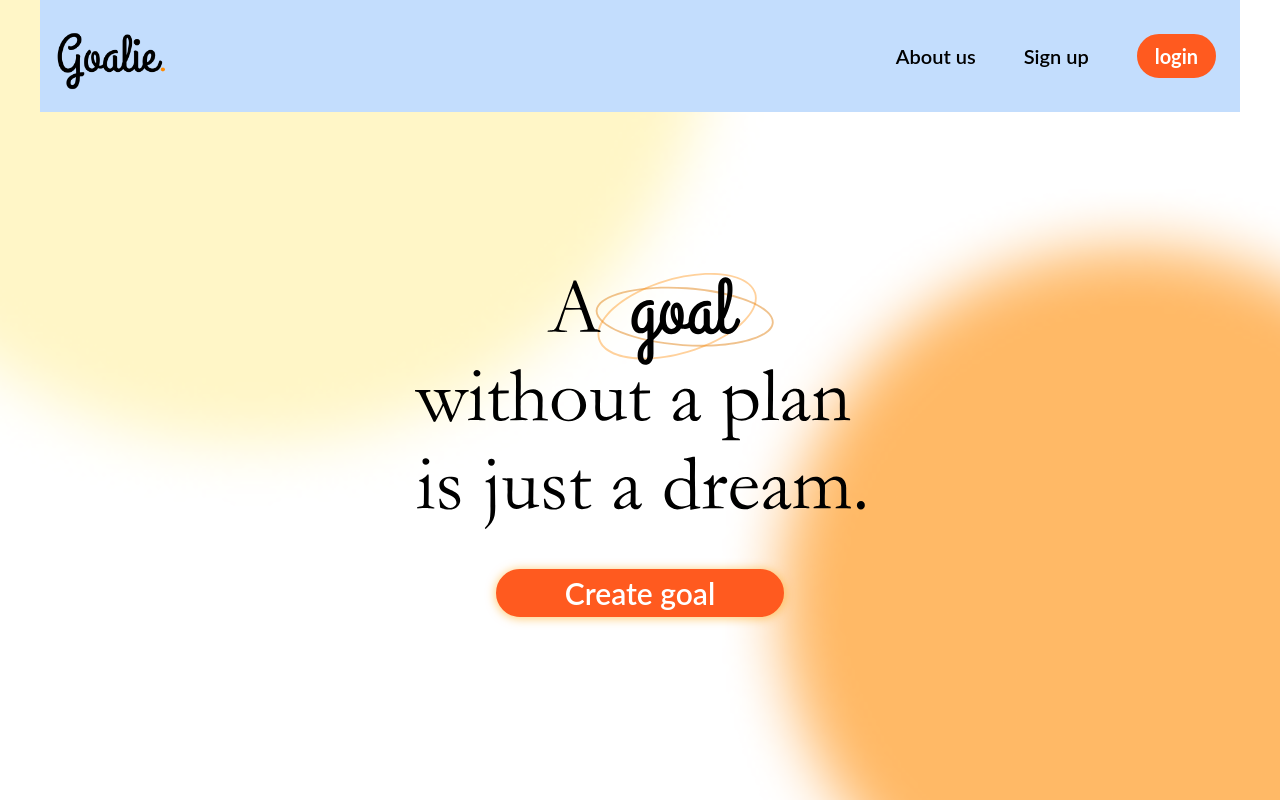
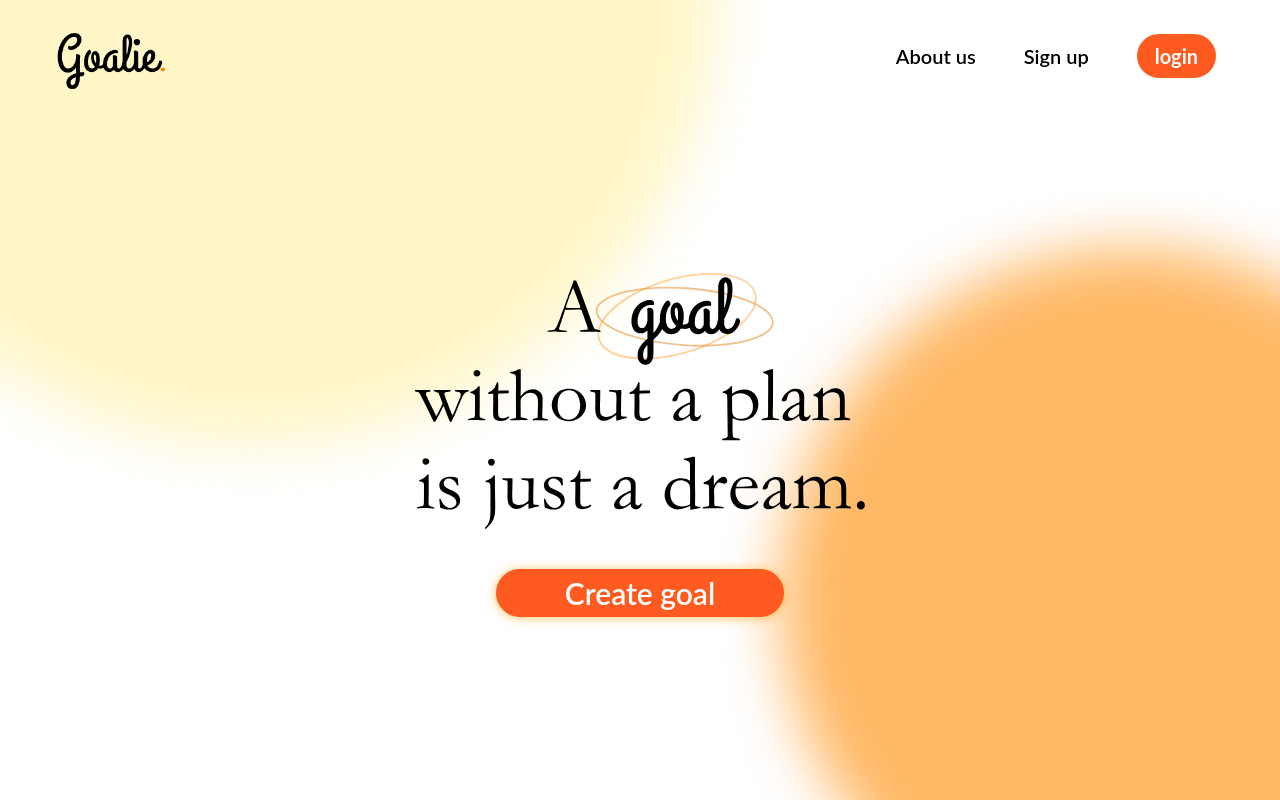
Before and after one commit to Ashirwad-Shetye/Goalie-frontend, a React (Create React App) app: page / in a window 1280 px wide. Built offline with nearby package versions, Linux system fonts and the light colour scheme; no server answers.

Commit message:
Changed Dashboard UI

```diff
--- a/src/common/header.tsx
+++ b/src/common/header.tsx
@@ -2,7 +2,7 @@ import React from "react";
 import logo from "../styles/assets/logo/logo.png";
 
 const Header = ({ children }: any) => (
-  <nav className="container relative mx-auto flex h-28 z-20 items-center bg-blue-200">
+  <nav className="container relative mx-auto flex h-28 z-20 items-center ">
     <section className="top-8 w-36 lg:left-4 cursor-pointer">
       <img src={logo} alt="goalie logo" />
     </section>
--- a/src/components/dashboard/timeline.tsx
+++ b/src/components/dashboard/timeline.tsx
@@ -53,7 +53,7 @@ function TimelineCard() {
                 <Timeline.Point />
                 <Timeline.Content>
                   <Timeline.Time>
-                    <div className="text-lg fon text-slate-600">
+                    <div className="text-lg font-lato text-slate-600">
                       {new Date(goal.lastDate).getDate()}{" "}
                       {month[new Date(goal.lastDate).getMonth()]}{" "}
                       {new Date(goal.lastDate).getFullYear()}
```
